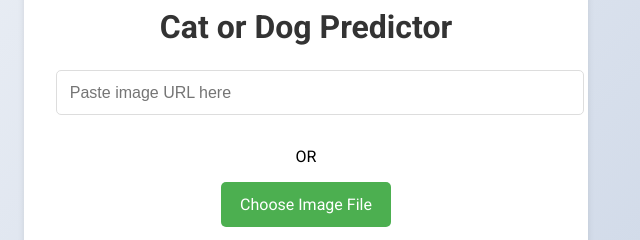
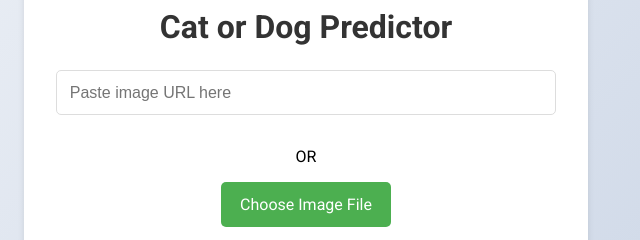
Before and after one commit to Anjila-26/DogCatClassifier, a plain HTML site: page index.html in a window 1280 px wide. Shown: the part 265-505 px from the top of the page, 334-974 px from the left. Drawn offline with Linux system fonts and the light colour scheme.

```diff
--- a/style.css
+++ b/style.css
@@ -114,9 +114,22 @@
     display: none;
 }
 
+
 .input-group {
     margin-bottom: 1rem;
     width: 100%;
+    display: flex;
+    justify-content: center;
+}
+
+.input-group input[type="text"] {
+    width: 80%;
+    padding: 0.8rem;
+    border: 1px solid #ddd;
+    border-radius: 5px;
+    font-size: 1rem;
+    margin: 0 auto;
+    display: block;
 }
 
 .input-group input[type="text"] {
```
Also changed, not shown: screenshot/image.png (added), 3 other files.
